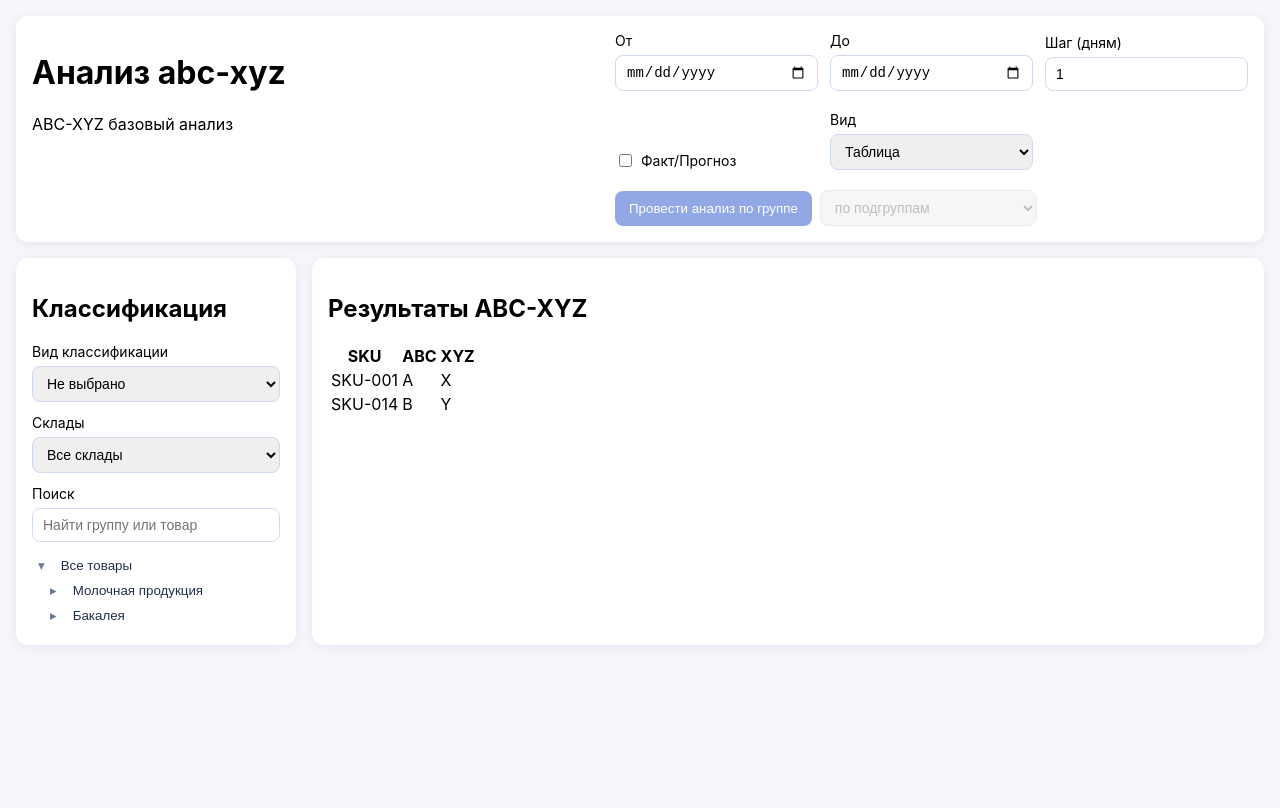
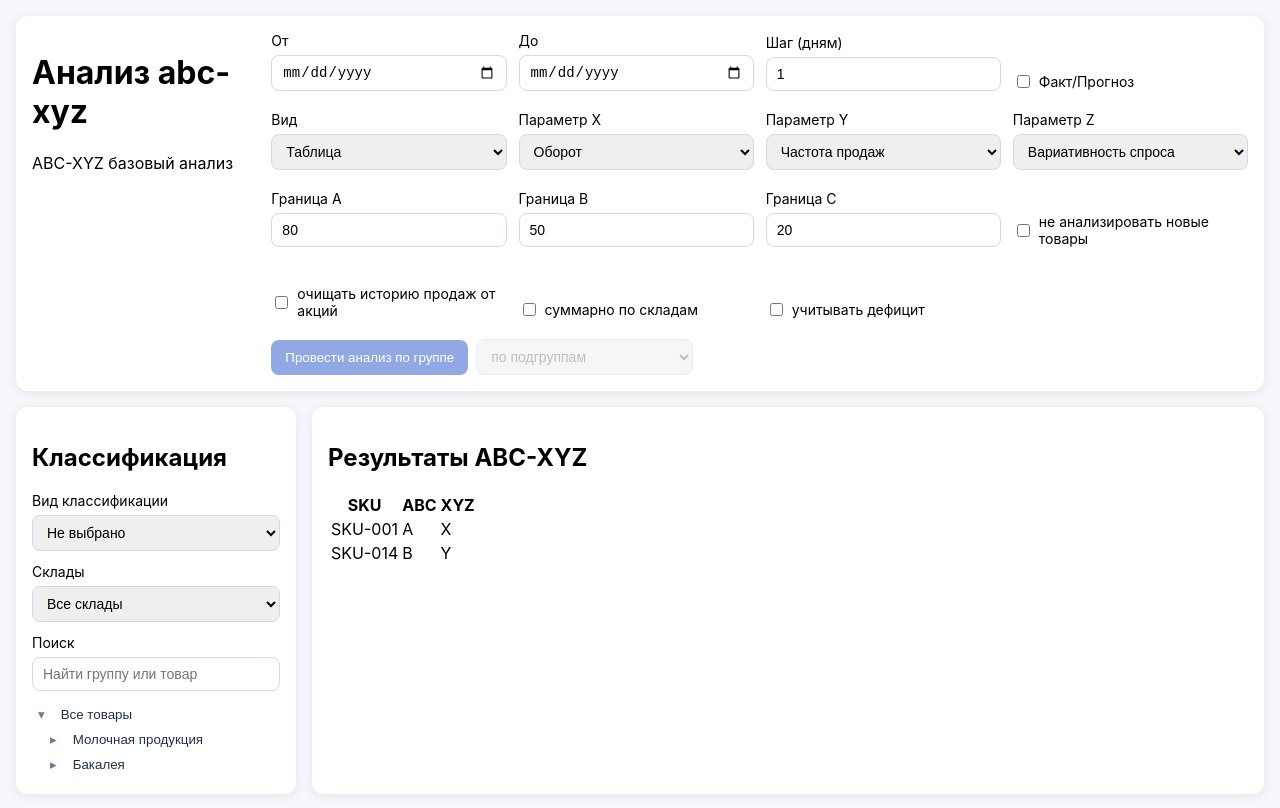
Before and after one commit to allgrit/fakeitforecast, a React (Vite) app: page /analysis/abc-xyz in a window 1280 px wide. Built offline with nearby package versions, Linux system fonts and the light colour scheme.

Commit message:
Add analysis axis/threshold parameters and API coverage tests

```diff
--- a/src/components/AnalysisToolbar.jsx
+++ b/src/components/AnalysisToolbar.jsx
@@ -1,6 +1,15 @@
+import { validateThresholds } from '../utils/analysisValidation'
+
 const GROUP_ANALYSIS_MODES = [
   { id: 'by-subgroups', label: 'по подгруппам' },
   { id: 'selected-subgroups', label: 'по выбранным подгруппам' }
+]
+
+const AXIS_PARAMETER_OPTIONS = [
+  { id: 'turnover', label: 'Оборот' },
+  { id: 'profit', label: 'Маржа' },
+  { id: 'sales-frequency', label: 'Частота продаж' },
+  { id: 'demand-variation', label: 'Вариативность спроса' }
 ]
 
 export function AnalysisToolbar({ analysisId, loading, data, filters, onChange, onRunAnalysis, runLoading }) {
@@ -8,7 +17,9 @@ export function AnalysisToolbar({ analysisId, loading, data, filters, onChange,
     return <div className="skeleton toolbar-skeleton" data-testid="toolbar-skeleton" />
   }
 
-  const isInvalid = !filters.warehouseId || !filters.periodFrom || !filters.periodTo || !filters.selectedNodeId
+  const thresholdValidation = validateThresholds(filters.thresholds)
+  const isInvalid =
+    !filters.warehouseId || !filters.periodFrom || !filters.periodTo || !filters.selectedNodeId || !thresholdValidation.isValid
 
   return (
     <header className="analysis-toolbar">
@@ -64,6 +75,111 @@ export function AnalysisToolbar({ analysisId, loading, data, filters, onChange,
           </select>
         </label>
 
+        <label className="field-label">
+          Параметр X
+          <select value={filters.axes.x} onChange={(event) => onChange({ axes: { ...filters.axes, x: event.target.value } })}>
+            {AXIS_PARAMETER_OPTIONS.map((item) => (
+              <option key={item.id} value={item.id}>
+                {item.label}
+              </option>
+            ))}
+          </select>
+        </label>
+
+        <label className="field-label">
+          Параметр Y
+          <select value={filters.axes.y} onChange={(event) => onChange({ axes: { ...filters.axes, y: event.target.value } })}>
+            {AXIS_PARAMETER_OPTIONS.map((item) => (
+              <option key={item.id} value={item.id}>
+                {item.label}
+              </option>
+            ))}
+          </select>
+        </label>
+
+        <label className="field-label">
+          Параметр Z
+          <select value={filters.axes.z} onChange={(event) => onChange({ axes: { ...filters.axes, z: event.target.value } })}>
+            {AXIS_PARAMETER_OPTIONS.map((item) => (
+              <option key={item.id} value={item.id}>
+                {item.label}
+              </option>
+            ))}
+          </select>
+        </label>
+
+        <label className="field-label">
+          Граница A
+          <input
+            type="number"
+            min="0"
+            max="100"
+            value={filters.thresholds.a}
+            onChange={(event) => onChange({ thresholds: { ...filters.thresholds, a: event.target.value } })}
+          />
+          {thresholdValidation.fieldErrors.a && <span className="field-error">{thresholdValidation.fieldErrors.a}</span>}
+        </label>
+
+        <label className="field-label">
+          Граница B
+          <input
+            type="number"
+            min="0"
+            max="100"
+            value={filters.thresholds.b}
+            onChange={(event) => onChange({ thresholds: { ...filters.thresholds, b: event.target.value } })}
+          />
+          {thresholdValidation.fieldErrors.b && <span className="field-error">{thresholdValidation.fieldErrors.b}</span>}
+        </label>
+
+        <label className="field-label">
+          Граница C
+          <input
+            type="number"
+            min="0"
+            max="100"
+            value={filters.thresholds.c}
+            onChange={(event) => onChange({ thresholds: { ...filters.thresholds, c: event.target.value } })}
+          />
+          {thresholdValidation.fieldErrors.c && <span className="field-error">{thresholdValidation.fieldErrors.c}</span>}
+        </label>
+
+        <label className="field-label inline-label">
+          <input
+            type="checkbox"
+            checked={filters.flags.excludeNewItems}
+            onChange={(event) => onChange({ flags: { ...filters.flags, excludeNewItems: event.target.checked } })}
+          />
+          не анализировать новые товары
+        </label>
+
+        <label className="field-label inline-label">
+          <input
+            type="checkbox"
+            checked={filters.flags.clearSalesHistoryFromPromotions}
+            onChange={(event) => onChange({ flags: { ...filters.flags, clearSalesHistoryFromPromotions: event.target.checked } })}
+          />
+          очищать историю продаж от акций
+        </label>
+
+        <label className="field-label inline-label">
+          <input
+            type="checkbox"
+            checked={filters.flags.aggregateByWarehouses}
+            onChange={(event) => onChange({ flags: { ...filters.flags, aggregateByWarehouses: event.target.checked } })}
+          />
+          суммарно по складам
+        </label>
+
+        <label className="field-label inline-label">
+          <input
+            type="checkbox"
+            checked={filters.flags.includeDeficit}
+            onChange={(event) => onChange({ flags: { ...filters.flags, includeDeficit: event.target.checked } })}
+          />
+          учитывать дефицит
+        </label>
+
         <div className="run-actions">
           <button type="button" disabled={isInvalid || runLoading} onClick={() => onRunAnalysis(filters.groupMode)}>
             Провести анализ по группе
--- a/src/pages/AnalysisPage.jsx
+++ b/src/pages/AnalysisPage.jsx
@@ -17,7 +17,23 @@ const initialFilters = {
   stepDays: 1,
   dataMode: 'forecast',
   viewType: 'table',
-  groupMode: 'by-subgroups'
+  groupMode: 'by-subgroups',
+  axes: {
+    x: 'turnover',
+    y: 'sales-frequency',
+    z: 'demand-variation'
+  },
+  thresholds: {
+    a: 80,
+    b: 50,
+    c: 20
+  },
+  flags: {
+    excludeNewItems: false,
+    clearSalesHistoryFromPromotions: false,
+    aggregateByWarehouses: false,
+    includeDeficit: false
+  }
 }
 
 export function AnalysisPage() {
@@ -50,7 +66,19 @@ export function AnalysisPage() {
       },
       dataMode: filters.dataMode,
       view: filters.viewType,
-      groupAnalysisMode: groupMode
+      groupAnalysisMode: groupMode,
+      axes: filters.axes,
+      thresholds: {
+        a: Number(filters.thresholds.a),
+        b: Number(filters.thresholds.b),
+        c: Number(filters.thresholds.c)
+      },
+      flags: {
+        includeNewItems: !filters.flags.excludeNewItems,
+        includePromotions: !filters.flags.clearSalesHistoryFromPromotions,
+        aggregateByWarehouses: filters.flags.aggregateByWarehouses,
+        includeDeficit: filters.flags.includeDeficit
+      }
     }
 
     setRunLoading(true)
--- a/src/styles.css
+++ b/src/styles.css
@@ -35,7 +35,7 @@ body {
 
 .toolbar-controls {
   display: grid;
-  grid-template-columns: repeat(3, minmax(120px, 1fr));
+  grid-template-columns: repeat(4, minmax(140px, 1fr));
   gap: 8px 12px;
   align-items: end;
 }
@@ -122,7 +122,7 @@ select:disabled {
 .run-actions {
   display: flex;
   gap: 8px;
-  grid-column: span 3;
+  grid-column: span 4;
   align-items: end;
 }
 
@@ -186,3 +186,9 @@ mark {
   background: #ffe58f;
   border-radius: 3px;
 }
+
+
+.field-error {
+  color: #c62424;
+  font-size: 12px;
+}
--- /dev/null
+++ b/src/utils/analysisValidation.js
@@ -0,0 +1,39 @@
+export const THRESHOLD_RANGE = { min: 0, max: 100 }
+
+export function validateThresholds(thresholds) {
+  const parsed = {
+    a: Number(thresholds.a),
+    b: Number(thresholds.b),
+    c: Number(thresholds.c)
+  }
+
+  const fieldErrors = {}
+
+  for (const [key, value] of Object.entries(parsed)) {
+    if (!Number.isFinite(value)) {
+      fieldErrors[key] = 'Введите число'
+      continue
+    }
+
+    if (value < THRESHOLD_RANGE.min || value > THRESHOLD_RANGE.max) {
+      fieldErrors[key] = `Допустимый диапазон ${THRESHOLD_RANGE.min}–${THRESHOLD_RANGE.max}`
+    }
+  }
+
+  if (Object.keys(fieldErrors).length > 0) {
+    return { isValid: false, fieldErrors }
+  }
+
+  if (!(parsed.a >= parsed.b && parsed.b >= parsed.c)) {
+    return {
+      isValid: false,
+      fieldErrors: {
+        a: 'Границы должны быть по убыванию: A ≥ B ≥ C',
+        b: 'Границы должны быть по убыванию: A ≥ B ≥ C',
+        c: 'Границы должны быть по убыванию: A ≥ B ≥ C'
+      }
+    }
+  }
+
+  return { isValid: true, fieldErrors: {} }
+}
```
Also changed, not shown: 2 other files (tests, documents, lock files or other folders).
